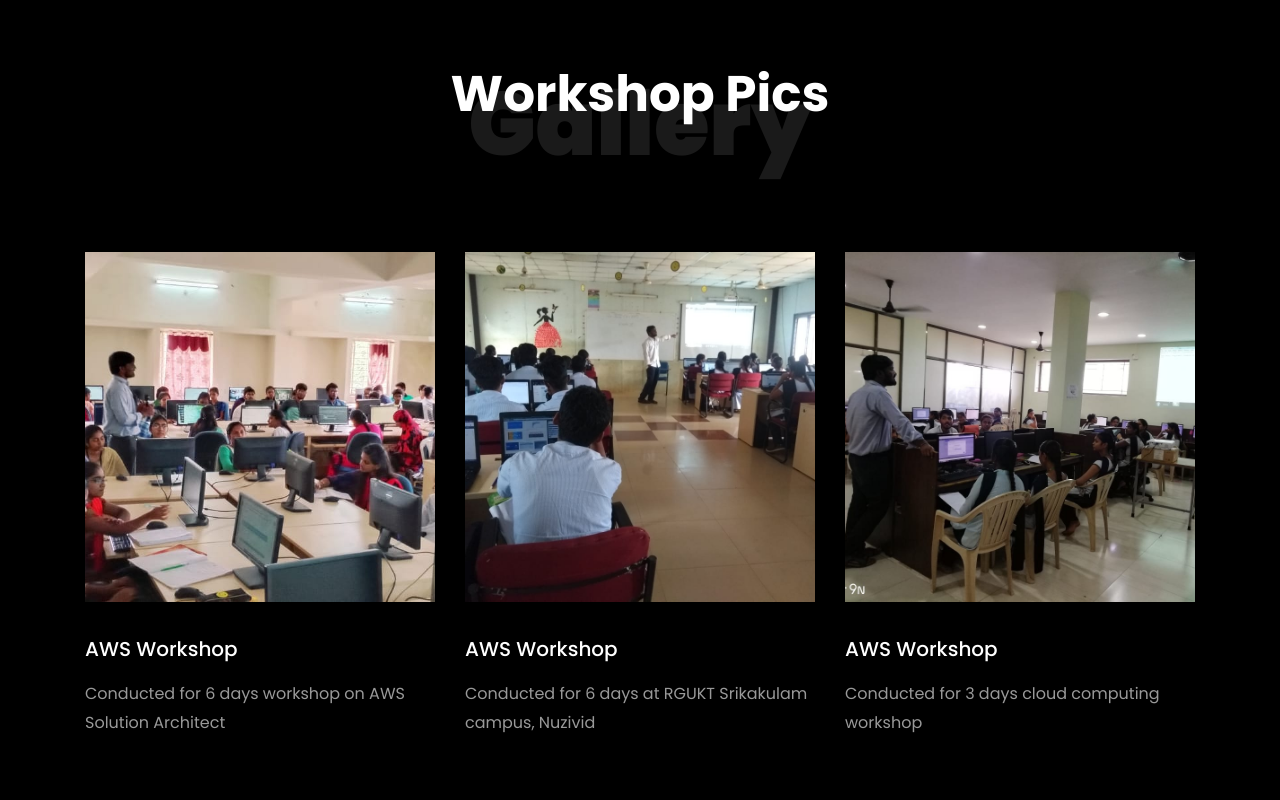
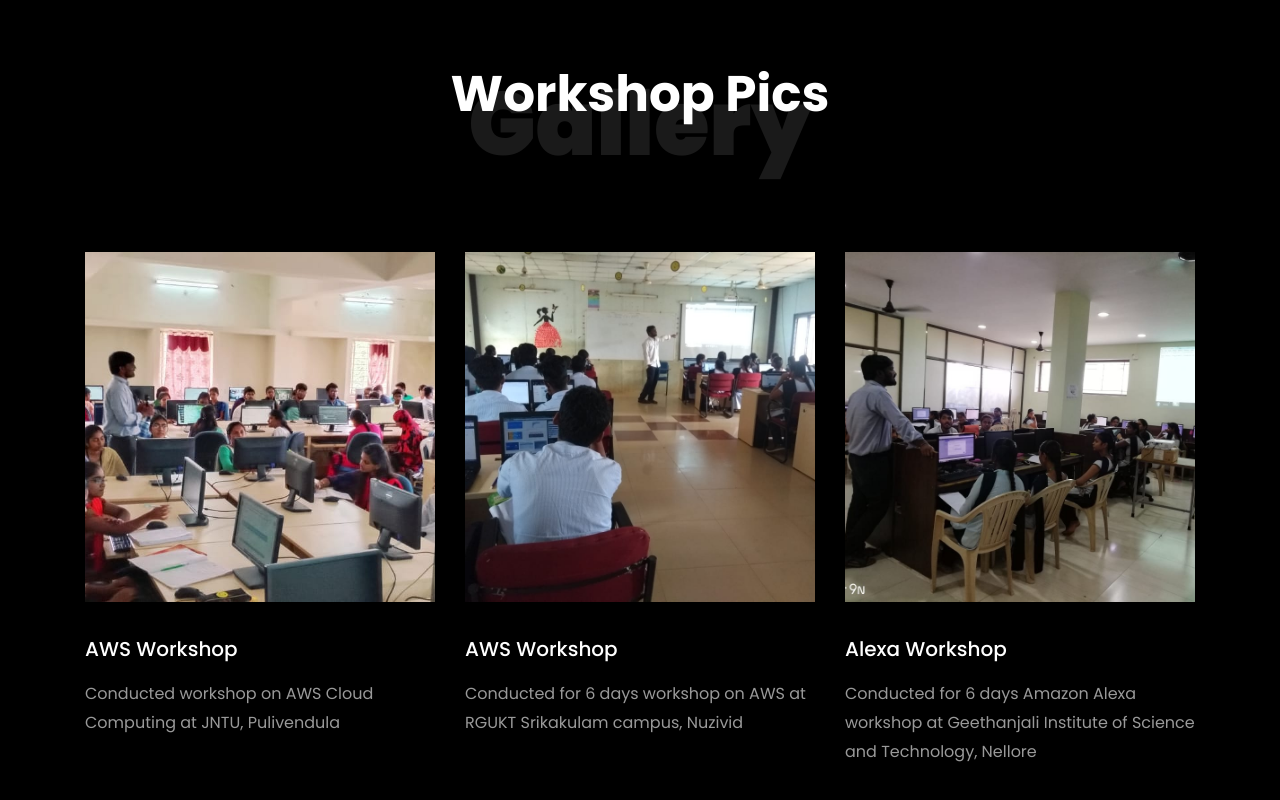
Before and after one commit to ramakrishna-cheeli/ramakrishna-cheeli.github.io, a plain HTML site: page index.html in a window 1280 px wide. Shown: the part 3796-4596 px from the top of the page. Drawn offline with nearby package versions, Linux system fonts and the light colour scheme; files that its build step writes are made by us from their sources; files whose address does not match are found by name.

Commit message:
Update index.html

```diff
--- a/index.html
+++ b/index.html
@@ -212,9 +212,9 @@
 						<div class="progress-wrap ftco-animate">
 							<h3>Git & Github</h3>
 							<div class="progress">
-							 	<div class="progress-bar color-5" role="progressbar" aria-valuenow="60"
+							 	<div class="progress-bar color-5" role="progressbar" aria-valuenow="70"
 							  	aria-valuemin="0" aria-valuemax="100" style="width:70%">
-							    <span>70%</span>
+							    <span>60%</span>
 							  	</div>
 							</div>
 						</div>
@@ -297,7 +297,7 @@
               	<div class="d-flex align-items-center mb-3 meta">
                 </div>
 		<h3 class="heading"><a href="single.html">AWS Workshop</a></h3>
-                <p>Conducted for 6 days workshop on AWS Solution Architect</p>
+                <p>Conducted workshop on AWS Cloud Computing at JNTU, Pulivendula</p>
               </div>
             </div>
           </div>
@@ -312,7 +312,7 @@
 	                </p>
                 </div>
                 <h3 class="heading"><a href="single.html">AWS Workshop</a></h3>
-                <p>Conducted for 6 days at RGUKT Srikakulam campus, Nuzivid</p>
+                <p>Conducted for 6 days workshop on AWS at RGUKT Srikakulam campus, Nuzivid</p>
               </div>
             </div>
           </div>
@@ -326,8 +326,8 @@
 
 	                </p>
                 </div>
-                <h3 class="heading"><a href="single.html">AWS Workshop</a></h3>
-                <p>Conducted for 3 days cloud computing workshop</p>
+                <h3 class="heading"><a href="single.html">Alexa Workshop</a></h3>
+                <p>Conducted for 6 days Amazon Alexa workshop at Geethanjali Institute of Science and Technology, Nellore</p>
               </div>
             </div>
           </div>
```
